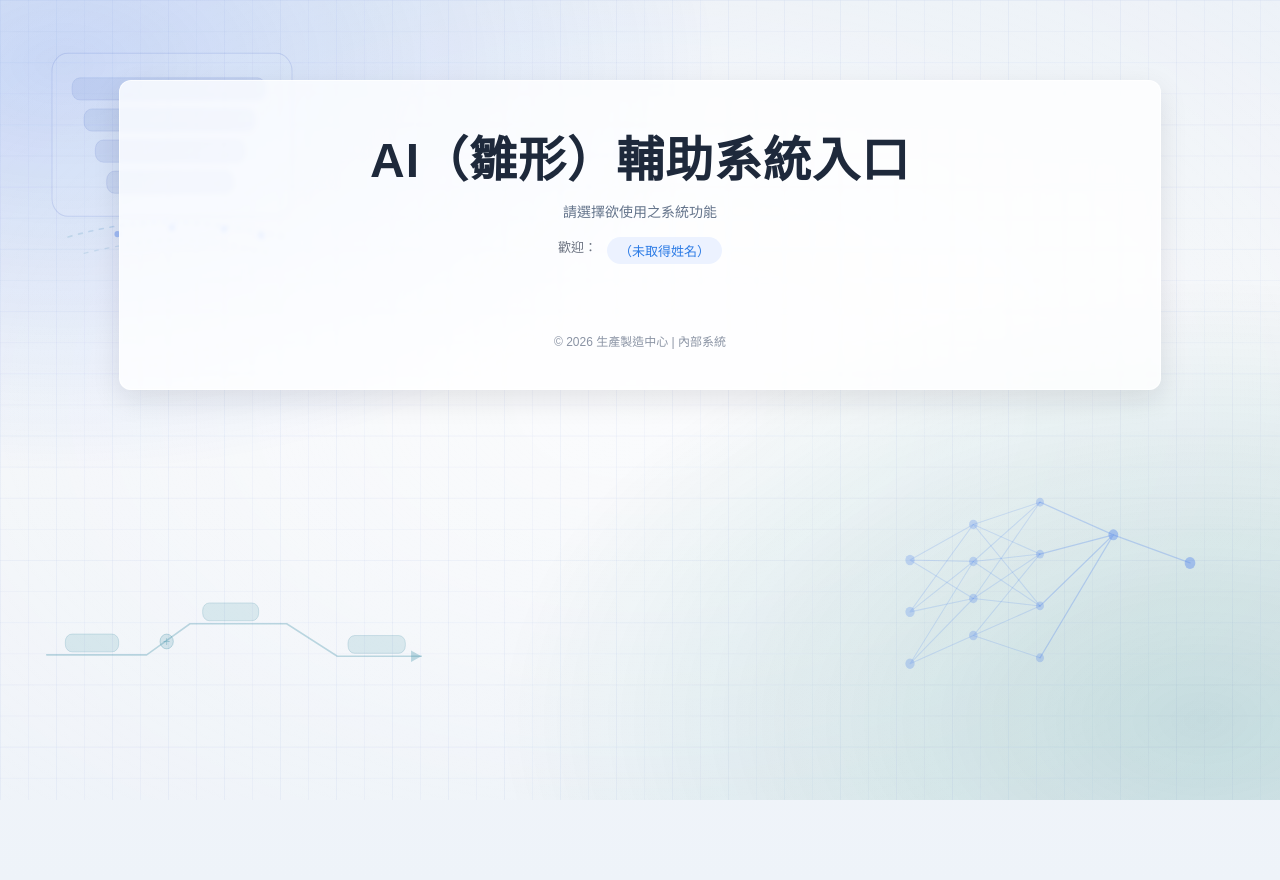
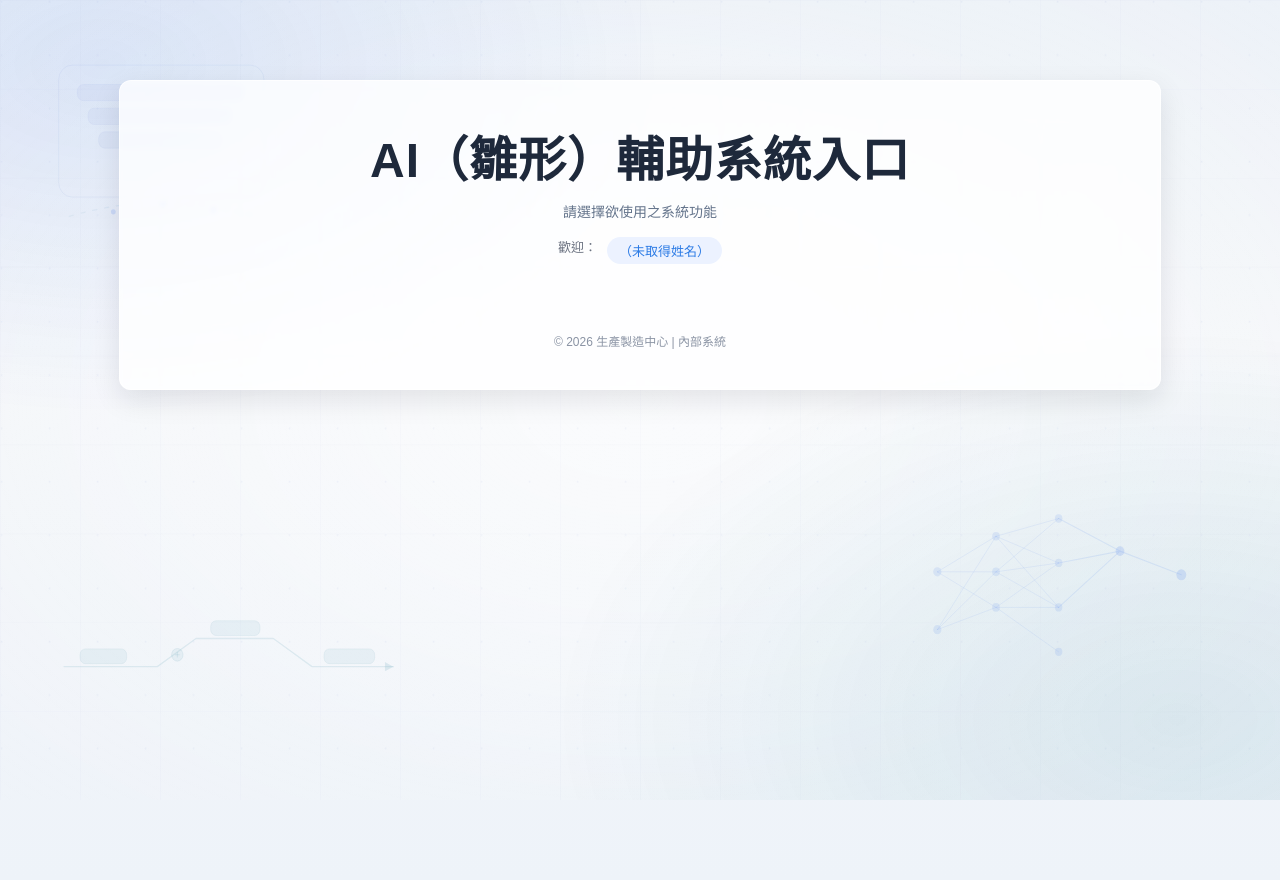
Before and after one commit to kaiyo12914-ai/AI_PROJECT, a Django app: template webapps/portal/templates/portal/index.html in a window 1280 px wide. Run offline with Django 3.2, Linux system fonts and the light colour scheme; the template is opened without the code that fills it, so the values that code supplies are empty.

Commit message:
portal: tone down background and strengthen subtle AI semantics

```diff
--- a/webapps/portal/static/portal/css/index.css
+++ b/webapps/portal/static/portal/css/index.css
@@ -38,170 +38,169 @@ body {
 }
 
 .ai-bg__grid-line {
-  stroke: rgba(30, 64, 175, 0.09);
+  stroke: rgba(30, 64, 175, 0.05);
   stroke-width: 1;
   fill: none;
 }
 
-.ai-bg__grid-line-light {
-  stroke: rgba(30, 64, 175, 0.06);
-  stroke-width: 1;
-  fill: none;
+.ai-bg__grid-dot {
+  fill: rgba(30, 64, 175, 0.055);
 }
 
 .ai-bg__panel {
-  fill: rgba(255, 255, 255, 0.08);
-  stroke: rgba(30, 64, 175, 0.18);
-  stroke-width: 1.4;
+  fill: rgba(255, 255, 255, 0.03);
+  stroke: rgba(30, 64, 175, 0.11);
+  stroke-width: 1.2;
 }
 
 .ai-bg__model-layer {
-  fill: rgba(30, 64, 175, 0.12);
-  stroke: rgba(30, 64, 175, 0.2);
-  stroke-width: 1;
+  fill: rgba(30, 64, 175, 0.065);
+  stroke: rgba(30, 64, 175, 0.1);
+  stroke-width: 0.9;
 }
 
 .ai-bg__flow {
   stroke: url(#aiFlowStroke);
-  stroke-width: 2.2;
+  stroke-width: 1.8;
   fill: none;
   stroke-linecap: round;
-  stroke-dasharray: 6 10;
+  stroke-dasharray: 6 12;
   stroke-linejoin: round;
+  opacity: 0.78;
 }
 
 .ai-bg__flow--thin {
-  stroke-width: 1.6;
-  opacity: 0.86;
+  stroke-width: 1.35;
+  opacity: 0.7;
 }
 
 .ai-bg__token {
-  fill: rgba(37, 99, 235, 0.45);
+  fill: rgba(37, 99, 235, 0.26);
 }
 
 .ai-bg__neural-link {
-  stroke: rgba(37, 99, 235, 0.2);
-  stroke-width: 1.45;
+  stroke: rgba(37, 99, 235, 0.14);
+  stroke-width: 1.3;
   fill: none;
   stroke-linecap: round;
 }
 
 .ai-bg__neural-link--strong {
-  stroke: rgba(37, 99, 235, 0.3);
-  stroke-width: 1.75;
+  stroke: rgba(37, 99, 235, 0.18);
+  stroke-width: 1.5;
 }
 
 .ai-bg__neural-node {
-  fill: rgba(37, 99, 235, 0.28);
+  fill: rgba(37, 99, 235, 0.18);
 }
 
 .ai-bg__neural-node--hub {
-  fill: rgba(37, 99, 235, 0.42);
+  fill: rgba(37, 99, 235, 0.25);
 }
 
 .ai-bg__pipeline {
-  stroke: rgba(14, 116, 144, 0.34);
-  stroke-width: 2.2;
+  stroke: rgba(14, 116, 144, 0.18);
+  stroke-width: 1.8;
   fill: none;
   stroke-linecap: round;
   stroke-linejoin: round;
 }
 
 .ai-bg__stage {
-  fill: rgba(14, 116, 144, 0.16);
-  stroke: rgba(14, 116, 144, 0.3);
+  fill: rgba(14, 116, 144, 0.1);
+  stroke: rgba(14, 116, 144, 0.16);
+  stroke-width: 0.95;
+}
+
+.ai-bg__decision {
+  fill: rgba(14, 116, 144, 0.11);
+  stroke: rgba(14, 116, 144, 0.19);
   stroke-width: 1;
 }
 
-.ai-bg__decision {
-  fill: rgba(14, 116, 144, 0.2);
-  stroke: rgba(14, 116, 144, 0.34);
+.ai-bg__decision-mark {
+  stroke: rgba(14, 116, 144, 0.22);
   stroke-width: 1.2;
-}
-
-.ai-bg__decision-mark {
-  stroke: rgba(14, 116, 144, 0.38);
-  stroke-width: 1.4;
   stroke-linecap: round;
 }
 
 .ai-bg__arrow-head {
-  fill: rgba(14, 116, 144, 0.34);
+  fill: rgba(14, 116, 144, 0.2);
 }
 
 .ai-bg__chip-core {
   fill: url(#aiChipMetal);
-  stroke: rgba(30, 64, 175, 0.36);
-  stroke-width: 1.4;
+  stroke: rgba(30, 64, 175, 0.2);
+  stroke-width: 1.2;
 }
 
 .ai-bg__chip-inner {
-  fill: rgba(30, 64, 175, 0.11);
-  stroke: rgba(30, 64, 175, 0.28);
-  stroke-width: 1.2;
+  fill: rgba(30, 64, 175, 0.07);
+  stroke: rgba(30, 64, 175, 0.14);
+  stroke-width: 1;
 }
 
 .ai-bg__chip-mark {
-  stroke: rgba(30, 64, 175, 0.36);
-  stroke-width: 1.8;
+  stroke: rgba(30, 64, 175, 0.19);
+  stroke-width: 1.5;
 }
 
 .ai-bg__chip-pin {
-  stroke: rgba(30, 64, 175, 0.34);
-  stroke-width: 2;
+  stroke: rgba(30, 64, 175, 0.16);
+  stroke-width: 1.8;
   stroke-linecap: round;
 }
 
 .ai-bg__circuit {
-  stroke: rgba(15, 118, 110, 0.3);
-  stroke-width: 2;
+  stroke: rgba(15, 118, 110, 0.18);
+  stroke-width: 1.7;
   fill: none;
 }
 
 .ai-bg__circuit-dot {
-  fill: rgba(15, 118, 110, 0.4);
+  fill: rgba(15, 118, 110, 0.22);
 }
 
 .ai-bg__brain-outline {
-  fill: rgba(37, 99, 235, 0.08);
-  stroke: rgba(37, 99, 235, 0.28);
-  stroke-width: 1.8;
+  fill: rgba(37, 99, 235, 0.055);
+  stroke: rgba(37, 99, 235, 0.17);
+  stroke-width: 1.5;
 }
 
 .ai-bg__brain-circuit {
-  stroke: rgba(37, 99, 235, 0.28);
-  stroke-width: 2;
+  stroke: rgba(37, 99, 235, 0.17);
+  stroke-width: 1.7;
   fill: none;
   stroke-linecap: round;
 }
 
 .ai-bg__brain-node {
-  fill: rgba(37, 99, 235, 0.4);
+  fill: rgba(37, 99, 235, 0.24);
 }
 
 .ai-bg__token-flow-path {
-  stroke: rgba(14, 116, 144, 0.32);
-  stroke-width: 2.3;
+  stroke: rgba(14, 116, 144, 0.18);
+  stroke-width: 2;
   fill: none;
   stroke-linecap: round;
-  stroke-dasharray: 7 9;
+  stroke-dasharray: 7 11;
 }
 
 .ai-bg__token-flow-path--thin {
-  stroke-width: 1.7;
-  opacity: 0.84;
+  stroke-width: 1.45;
+  opacity: 0.72;
 }
 
 .ai-bg__token-flow-dot {
-  fill: rgba(14, 116, 144, 0.42);
+  fill: rgba(14, 116, 144, 0.24);
 }
 
 .bg-conservative .ai-bg__layer--base {
-  opacity: 0.88;
+  opacity: 0.72;
 }
 
 .bg-conservative .ai-bg__layer--a {
-  opacity: 0.74;
+  opacity: 0.56;
 }
 
 .bg-conservative .ai-bg__layer--b {
--- a/webapps/portal/templates/portal/_ai_background.html
+++ b/webapps/portal/templates/portal/_ai_background.html
@@ -1,29 +1,28 @@
 <div class="ai-bg ai-bg--{{ variant|default:'a' }}" aria-hidden="true">
   <svg class="ai-bg__layer ai-bg__layer--base" viewBox="0 0 1920 1080" preserveAspectRatio="none">
     <defs>
-      <pattern id="aiGridDense" width="42" height="42" patternUnits="userSpaceOnUse">
-        <path d="M42 0H0V42" class="ai-bg__grid-line"></path>
+      <pattern id="aiGridLight" width="120" height="120" patternUnits="userSpaceOnUse">
+        <path d="M120 0H0V120" class="ai-bg__grid-line"></path>
       </pattern>
-      <pattern id="aiGridLight" width="84" height="84" patternUnits="userSpaceOnUse">
-        <path d="M84 0H0V84" class="ai-bg__grid-line-light"></path>
+      <pattern id="aiDotField" width="72" height="72" patternUnits="userSpaceOnUse">
+        <circle cx="2.4" cy="2.4" r="1.4" class="ai-bg__grid-dot"></circle>
       </pattern>
-
-      <radialGradient id="aiCornerGlowTL" cx="0.05" cy="0.08" r="0.52">
-        <stop offset="0%" stop-color="rgba(37, 99, 235, 0.22)"></stop>
+      <radialGradient id="aiCornerGlowTL" cx="0.08" cy="0.08" r="0.45">
+        <stop offset="0%" stop-color="rgba(37, 99, 235, 0.14)"></stop>
         <stop offset="100%" stop-color="rgba(37, 99, 235, 0)"></stop>
       </radialGradient>
-      <radialGradient id="aiCornerGlowBR" cx="0.94" cy="0.9" r="0.56">
-        <stop offset="0%" stop-color="rgba(15, 118, 110, 0.22)"></stop>
-        <stop offset="100%" stop-color="rgba(15, 118, 110, 0)"></stop>
+      <radialGradient id="aiCornerGlowBR" cx="0.92" cy="0.9" r="0.5">
+        <stop offset="0%" stop-color="rgba(14, 116, 144, 0.14)"></stop>
+        <stop offset="100%" stop-color="rgba(14, 116, 144, 0)"></stop>
       </radialGradient>
       <linearGradient id="aiChipMetal" x1="0" y1="0" x2="1" y2="1">
-        <stop offset="0%" stop-color="rgba(30, 64, 175, 0.18)"></stop>
-        <stop offset="100%" stop-color="rgba(30, 64, 175, 0.08)"></stop>
+        <stop offset="0%" stop-color="rgba(30, 64, 175, 0.12)"></stop>
+        <stop offset="100%" stop-color="rgba(30, 64, 175, 0.05)"></stop>
       </linearGradient>
       <linearGradient id="aiFlowStroke" x1="0" y1="0" x2="1" y2="0">
-        <stop offset="0%" stop-color="rgba(14, 116, 144, 0.18)"></stop>
-        <stop offset="50%" stop-color="rgba(37, 99, 235, 0.3)"></stop>
-        <stop offset="100%" stop-color="rgba(14, 116, 144, 0.18)"></stop>
+        <stop offset="0%" stop-color="rgba(14, 116, 144, 0.12)"></stop>
+        <stop offset="50%" stop-color="rgba(37, 99, 235, 0.2)"></stop>
+        <stop offset="100%" stop-color="rgba(14, 116, 144, 0.12)"></stop>
       </linearGradient>
       <marker id="aiArrow" markerWidth="9" markerHeight="9" refX="8" refY="4.5" orient="auto">
         <path d="M1 1l7 3.5-7 3.5z" class="ai-bg__arrow-head"></path>
@@ -31,112 +30,90 @@
     </defs>
 
     <rect x="0" y="0" width="1920" height="1080" fill="url(#aiGridLight)"></rect>
-    <rect x="0" y="0" width="1920" height="1080" fill="url(#aiGridDense)"></rect>
+    <rect x="0" y="0" width="1920" height="1080" fill="url(#aiDotField)"></rect>
     <rect x="0" y="0" width="1920" height="1080" fill="url(#aiCornerGlowTL)"></rect>
     <rect x="0" y="0" width="1920" height="1080" fill="url(#aiCornerGlowBR)"></rect>
   </svg>
 
-  <!-- A: 保守版主層，已有明確 AI 意象 -->
+  <!-- A: 保守版 -->
   <svg class="ai-bg__layer ai-bg__layer--a" viewBox="0 0 1920 1080" preserveAspectRatio="none">
-    <!-- 左上：模型層堆疊 + token 流 -->
     <g class="ai-bg__cluster ai-bg__cluster--model">
-      <rect x="78" y="72" width="360" height="220" rx="24" class="ai-bg__panel"></rect>
-      <rect x="108" y="105" width="290" height="30" rx="12" class="ai-bg__model-layer"></rect>
-      <rect x="126" y="147" width="256" height="30" rx="12" class="ai-bg__model-layer"></rect>
-      <rect x="143" y="189" width="224" height="30" rx="12" class="ai-bg__model-layer"></rect>
-      <rect x="160" y="231" width="190" height="30" rx="12" class="ai-bg__model-layer"></rect>
-
-      <path d="M102 320C210 292 298 294 426 320" class="ai-bg__flow"></path>
-      <path d="M126 342C238 318 300 318 408 344" class="ai-bg__flow ai-bg__flow--thin"></path>
-      <circle cx="176" cy="316" r="4.3" class="ai-bg__token"></circle>
-      <circle cx="258" cy="307" r="4.3" class="ai-bg__token"></circle>
-      <circle cx="336" cy="309" r="4.3" class="ai-bg__token"></circle>
-      <circle cx="392" cy="318" r="4.3" class="ai-bg__token"></circle>
+      <rect x="88" y="88" width="308" height="178" rx="20" class="ai-bg__panel"></rect>
+      <rect x="116" y="114" width="248" height="22" rx="9" class="ai-bg__model-layer"></rect>
+      <rect x="132" y="146" width="216" height="22" rx="9" class="ai-bg__model-layer"></rect>
+      <rect x="148" y="178" width="184" height="22" rx="9" class="ai-bg__model-layer"></rect>
+      <path d="M104 292C208 266 282 268 386 292" class="ai-bg__flow"></path>
+      <circle cx="170" cy="286" r="3.6" class="ai-bg__token"></circle>
+      <circle cx="244" cy="276" r="3.6" class="ai-bg__token"></circle>
+      <circle cx="320" cy="284" r="3.6" class="ai-bg__token"></circle>
     </g>
 
-    <!-- 右下：多層神經網路拓樸 -->
     <g class="ai-bg__cluster ai-bg__cluster--neural">
-      <path d="M1365 756L1460 708M1365 756L1460 758M1365 756L1460 808" class="ai-bg__neural-link"></path>
-      <path d="M1365 826L1460 708M1365 826L1460 758M1365 826L1460 808" class="ai-bg__neural-link"></path>
-      <path d="M1365 896L1460 758M1365 896L1460 808M1365 896L1460 858" class="ai-bg__neural-link"></path>
-
-      <path d="M1460 708L1560 678M1460 708L1560 748M1460 708L1560 818" class="ai-bg__neural-link"></path>
-      <path d="M1460 758L1560 678M1460 758L1560 748M1460 758L1560 818" class="ai-bg__neural-link"></path>
-      <path d="M1460 808L1560 678M1460 808L1560 748M1460 808L1560 818" class="ai-bg__neural-link"></path>
-      <path d="M1460 858L1560 748M1460 858L1560 818M1460 858L1560 888" class="ai-bg__neural-link"></path>
-
-      <path d="M1560 678L1670 722M1560 748L1670 722M1560 818L1670 722M1560 888L1670 722" class="ai-bg__neural-link ai-bg__neural-link--strong"></path>
-      <path d="M1670 722L1785 760" class="ai-bg__neural-link ai-bg__neural-link--strong"></path>
-
-      <circle cx="1365" cy="756" r="7" class="ai-bg__neural-node"></circle>
-      <circle cx="1365" cy="826" r="7" class="ai-bg__neural-node"></circle>
-      <circle cx="1365" cy="896" r="7" class="ai-bg__neural-node"></circle>
-
-      <circle cx="1460" cy="708" r="6.4" class="ai-bg__neural-node"></circle>
-      <circle cx="1460" cy="758" r="6.4" class="ai-bg__neural-node"></circle>
-      <circle cx="1460" cy="808" r="6.4" class="ai-bg__neural-node"></circle>
-      <circle cx="1460" cy="858" r="6.4" class="ai-bg__neural-node"></circle>
-
-      <circle cx="1560" cy="678" r="6" class="ai-bg__neural-node"></circle>
-      <circle cx="1560" cy="748" r="6" class="ai-bg__neural-node"></circle>
-      <circle cx="1560" cy="818" r="6" class="ai-bg__neural-node"></circle>
-      <circle cx="1560" cy="888" r="6" class="ai-bg__neural-node"></circle>
-      <circle cx="1670" cy="722" r="7.4" class="ai-bg__neural-node ai-bg__neural-node--hub"></circle>
-      <circle cx="1785" cy="760" r="8" class="ai-bg__neural-node ai-bg__neural-node--hub"></circle>
+      <path d="M1406 772L1494 724M1406 772L1494 772M1406 772L1494 820" class="ai-bg__neural-link"></path>
+      <path d="M1406 850L1494 724M1406 850L1494 772M1406 850L1494 820" class="ai-bg__neural-link"></path>
+      <path d="M1494 724L1588 700M1494 724L1588 760M1494 724L1588 820" class="ai-bg__neural-link"></path>
+      <path d="M1494 772L1588 700M1494 772L1588 760M1494 772L1588 820" class="ai-bg__neural-link"></path>
+      <path d="M1494 820L1588 760M1494 820L1588 820M1494 820L1588 880" class="ai-bg__neural-link"></path>
+      <path d="M1588 700L1680 744M1588 760L1680 744M1588 820L1680 744M1680 744L1772 776" class="ai-bg__neural-link ai-bg__neural-link--strong"></path>
+      <circle cx="1406" cy="772" r="6.2" class="ai-bg__neural-node"></circle>
+      <circle cx="1406" cy="850" r="6.2" class="ai-bg__neural-node"></circle>
+      <circle cx="1494" cy="724" r="5.8" class="ai-bg__neural-node"></circle>
+      <circle cx="1494" cy="772" r="5.8" class="ai-bg__neural-node"></circle>
+      <circle cx="1494" cy="820" r="5.8" class="ai-bg__neural-node"></circle>
+      <circle cx="1588" cy="700" r="5.6" class="ai-bg__neural-node"></circle>
+      <circle cx="1588" cy="760" r="5.6" class="ai-bg__neural-node"></circle>
+      <circle cx="1588" cy="820" r="5.6" class="ai-bg__neural-node"></circle>
+      <circle cx="1588" cy="880" r="5.6" class="ai-bg__neural-node"></circle>
+      <circle cx="1680" cy="744" r="6.6" class="ai-bg__neural-node ai-bg__neural-node--hub"></circle>
+      <circle cx="1772" cy="776" r="7.4" class="ai-bg__neural-node ai-bg__neural-node--hub"></circle>
     </g>
 
-    <!-- 左下：推理流程與決策節點 -->
     <g class="ai-bg__cluster ai-bg__cluster--inference">
-      <path d="M70 884H220L285 842H430L506 886H632" class="ai-bg__pipeline" marker-end="url(#aiArrow)"></path>
-      <rect x="98" y="856" width="80" height="24" rx="10" class="ai-bg__stage"></rect>
-      <rect x="304" y="814" width="84" height="24" rx="10" class="ai-bg__stage"></rect>
-      <rect x="522" y="858" width="86" height="24" rx="10" class="ai-bg__stage"></rect>
-      <circle cx="250" cy="866" r="10" class="ai-bg__decision"></circle>
-      <path d="M246 866h8M250 862v8" class="ai-bg__decision-mark"></path>
+      <path d="M96 900H236L294 862H410L468 900H590" class="ai-bg__pipeline" marker-end="url(#aiArrow)"></path>
+      <rect x="120" y="876" width="70" height="20" rx="8" class="ai-bg__stage"></rect>
+      <rect x="316" y="838" width="74" height="20" rx="8" class="ai-bg__stage"></rect>
+      <rect x="486" y="876" width="76" height="20" rx="8" class="ai-bg__stage"></rect>
+      <circle cx="266" cy="884" r="8.6" class="ai-bg__decision"></circle>
+      <path d="M263 884h6M266 881v6" class="ai-bg__decision-mark"></path>
     </g>
   </svg>
 
-  <!-- B: 強化版附加層 -->
+  <!-- B: 強化版 -->
   <svg class="ai-bg__layer ai-bg__layer--b" viewBox="0 0 1920 1080" preserveAspectRatio="none">
-    <!-- 右上：AI 核心晶片 + 線路 -->
     <g class="ai-bg__cluster ai-bg__cluster--chip">
-      <rect x="1506" y="82" width="286" height="228" rx="24" class="ai-bg__panel"></rect>
-      <rect x="1586" y="140" width="128" height="112" rx="14" class="ai-bg__chip-core"></rect>
-      <rect x="1616" y="167" width="68" height="58" rx="10" class="ai-bg__chip-inner"></rect>
-      <path d="M1586 196h128M1650 140v112" class="ai-bg__chip-mark"></path>
-
-      <path d="M1582 126v-18M1614 126v-18M1646 126v-18M1678 126v-18M1710 126v-18" class="ai-bg__chip-pin"></path>
-      <path d="M1582 270v18M1614 270v18M1646 270v18M1678 270v18M1710 270v18" class="ai-bg__chip-pin"></path>
-      <path d="M1570 152h-18M1570 182h-18M1570 212h-18M1570 242h-18" class="ai-bg__chip-pin"></path>
-      <path d="M1730 152h18M1730 182h18M1730 212h18M1730 242h18" class="ai-bg__chip-pin"></path>
-
-      <path d="M1508 168H1418V122H1348" class="ai-bg__circuit"></path>
-      <path d="M1508 230H1430V282H1365" class="ai-bg__circuit"></path>
-      <circle cx="1348" cy="122" r="4.5" class="ai-bg__circuit-dot"></circle>
-      <circle cx="1365" cy="282" r="4.5" class="ai-bg__circuit-dot"></circle>
+      <rect x="1522" y="90" width="246" height="190" rx="22" class="ai-bg__panel"></rect>
+      <rect x="1588" y="136" width="116" height="98" rx="12" class="ai-bg__chip-core"></rect>
+      <rect x="1615" y="160" width="62" height="50" rx="8" class="ai-bg__chip-inner"></rect>
+      <path d="M1588 185h116M1646 136v98" class="ai-bg__chip-mark"></path>
+      <path d="M1584 124v-14M1615 124v-14M1646 124v-14M1677 124v-14M1708 124v-14" class="ai-bg__chip-pin"></path>
+      <path d="M1584 248v14M1615 248v14M1646 248v14M1677 248v14M1708 248v14" class="ai-bg__chip-pin"></path>
+      <path d="M1574 156h-14M1574 184h-14M1574 212h-14" class="ai-bg__chip-pin"></path>
+      <path d="M1718 156h14M1718 184h14M1718 212h14" class="ai-bg__chip-pin"></path>
+      <path d="M1524 176H1444V134H1388" class="ai-bg__circuit"></path>
+      <path d="M1524 220H1456V264H1398" class="ai-bg__circuit"></path>
+      <circle cx="1388" cy="134" r="4" class="ai-bg__circuit-dot"></circle>
+      <circle cx="1398" cy="264" r="4" class="ai-bg__circuit-dot"></circle>
     </g>
 
-    <!-- 右下：抽象大腦 + 電路融合 -->
     <g class="ai-bg__cluster ai-bg__cluster--brain">
-      <path d="M1370 858c0-77 62-130 143-128c27-55 106-67 154-24c66-2 113 52 111 117c46 52 21 144-58 167c-35 58-124 70-177 30c-74 24-173-15-173-103c-42-16-66-47-66-79c0-35 25-69 66-80z" class="ai-bg__brain-outline"></path>
-      <path d="M1452 827c34-36 84-54 133-56M1595 772c54 2 98 21 131 58M1532 742v226M1474 910h160M1612 885c-24 21-52 33-85 35" class="ai-bg__brain-circuit"></path>
-      <circle cx="1452" cy="827" r="5" class="ai-bg__brain-node"></circle>
-      <circle cx="1595" cy="772" r="5" class="ai-bg__brain-node"></circle>
-      <circle cx="1532" cy="742" r="5" class="ai-bg__brain-node"></circle>
-      <circle cx="1532" cy="968" r="5" class="ai-bg__brain-node"></circle>
-      <circle cx="1612" cy="885" r="5" class="ai-bg__brain-node"></circle>
+      <path d="M1394 864c0-66 53-112 124-110c24-48 92-59 134-22c59-2 101 45 99 102c40 46 19 126-52 145c-31 50-108 61-154 26c-67 21-151-13-151-89c-36-14-57-41-57-68c0-30 21-59 57-70z" class="ai-bg__brain-outline"></path>
+      <path d="M1464 836c30-31 72-47 114-49M1586 787c45 2 82 18 110 50M1536 762v194M1488 910h138M1600 888c-20 18-44 28-72 29" class="ai-bg__brain-circuit"></path>
+      <circle cx="1464" cy="836" r="4.4" class="ai-bg__brain-node"></circle>
+      <circle cx="1586" cy="787" r="4.4" class="ai-bg__brain-node"></circle>
+      <circle cx="1536" cy="762" r="4.4" class="ai-bg__brain-node"></circle>
+      <circle cx="1536" cy="956" r="4.4" class="ai-bg__brain-node"></circle>
+      <circle cx="1600" cy="888" r="4.4" class="ai-bg__brain-node"></circle>
     </g>
 
-    <!-- 右側上方：token / inference flow -->
     <g class="ai-bg__cluster ai-bg__cluster--token-flow">
-      <path d="M1188 156C1312 116 1418 208 1512 168C1602 130 1698 136 1796 188" class="ai-bg__token-flow-path"></path>
-      <path d="M1160 230C1282 190 1388 282 1488 242C1598 200 1706 210 1806 268" class="ai-bg__token-flow-path ai-bg__token-flow-path--thin"></path>
-      <circle cx="1260" cy="142" r="4.5" class="ai-bg__token-flow-dot"></circle>
-      <circle cx="1418" cy="180" r="4.5" class="ai-bg__token-flow-dot"></circle>
-      <circle cx="1580" cy="155" r="4.5" class="ai-bg__token-flow-dot"></circle>
-      <circle cx="1342" cy="238" r="4.5" class="ai-bg__token-flow-dot"></circle>
-      <circle cx="1526" cy="234" r="4.5" class="ai-bg__token-flow-dot"></circle>
-      <circle cx="1706" cy="244" r="4.5" class="ai-bg__token-flow-dot"></circle>
+      <path d="M1200 172C1306 138 1400 218 1490 184C1578 150 1668 154 1762 198" class="ai-bg__token-flow-path"></path>
+      <path d="M1180 238C1286 206 1382 286 1472 252C1570 216 1662 220 1766 270" class="ai-bg__token-flow-path ai-bg__token-flow-path--thin"></path>
+      <circle cx="1266" cy="160" r="4" class="ai-bg__token-flow-dot"></circle>
+      <circle cx="1412" cy="196" r="4" class="ai-bg__token-flow-dot"></circle>
+      <circle cx="1568" cy="173" r="4" class="ai-bg__token-flow-dot"></circle>
+      <circle cx="1332" cy="244" r="4" class="ai-bg__token-flow-dot"></circle>
+      <circle cx="1510" cy="245" r="4" class="ai-bg__token-flow-dot"></circle>
+      <circle cx="1670" cy="252" r="4" class="ai-bg__token-flow-dot"></circle>
     </g>
   </svg>
 </div>
```
Also changed, not shown: other parts of webapps/portal/static/portal/css/index.css (+12 -12 lines).
